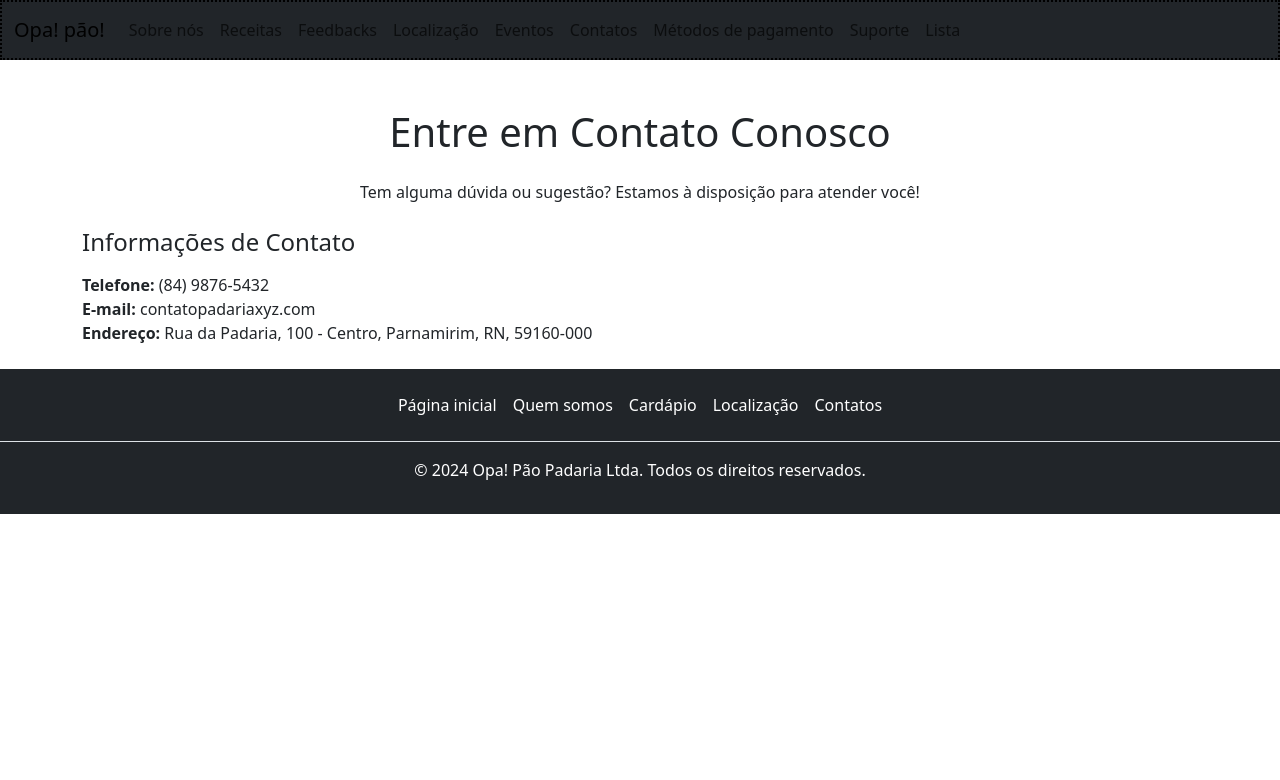
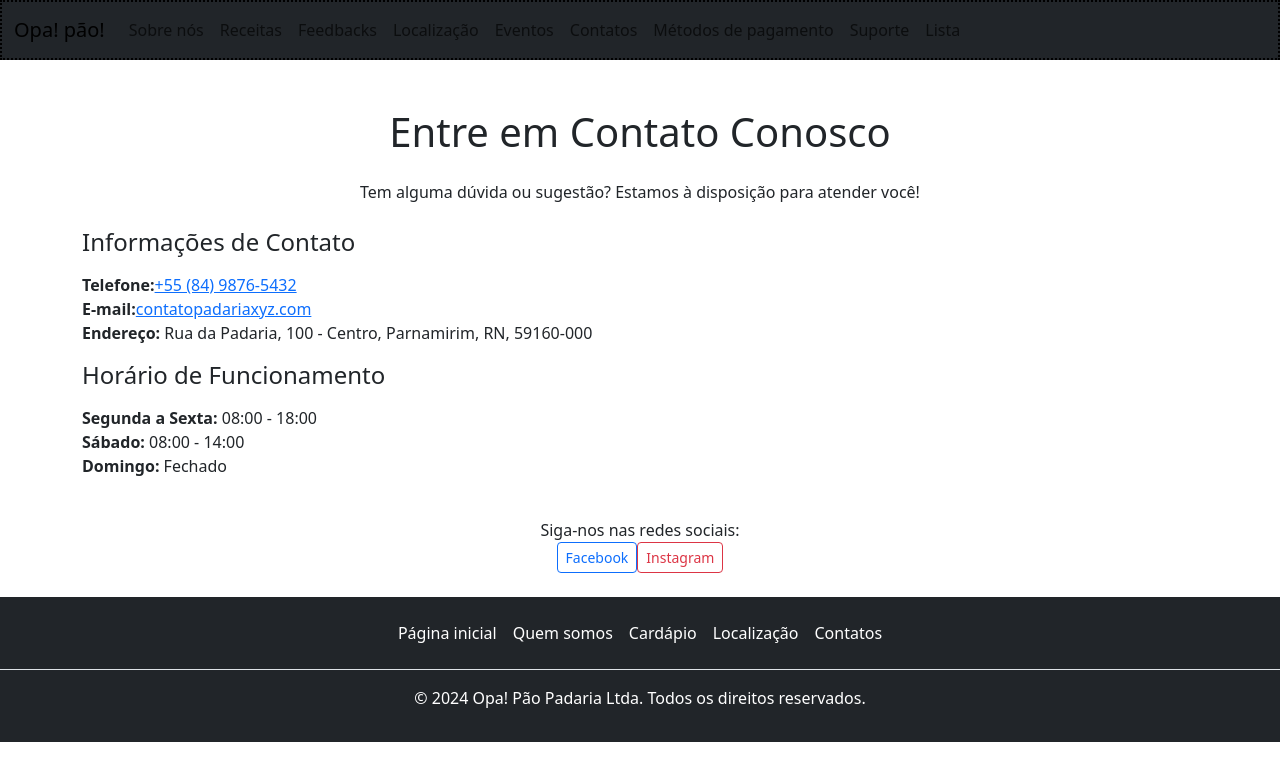
Before and after one commit to ludhill/Opapao_Padaria, an Angular app: page /contact in a window 1280 px wide. Shown: the top 780 px of the page. Built offline with nearby package versions, Linux system fonts and the light colour scheme.

Commit message:
updates1

```diff
--- a/src/app/pages/contact/contact.component.html
+++ b/src/app/pages/contact/contact.component.html
@@ -2,12 +2,29 @@
   <h1 class="text-center mb-4">Entre em Contato Conosco</h1>
   <p class="text-center mb-4">Tem alguma dúvida ou sugestão? Estamos à disposição para atender você!</p>
 
-  <div class="contact-info">
-    <h2 class="h4 mb-3">Informações de Contato</h2>
-    <ul class="list-unstyled">
-      <li><strong>Telefone:</strong> (84) 9876-5432</li>
-      <li><strong>E-mail:</strong> contatopadariaxyz.com</li>
-      <li><strong>Endereço:</strong> Rua da Padaria, 100 - Centro, Parnamirim, RN, 59160-000</li>
-    </ul>
+  <div class="row">
+    <div class="col-md-6">
+      <h2 class="h4 mb-3">Informações de Contato</h2>
+      <ul class="list-unstyled">
+        <li><strong>Telefone:</strong> <a href="tel:+558498765432">+55 (84) 9876-5432</a></li>
+        <li><strong>E-mail:</strong> <a href="mailto:contatopadariaxyz.com">contatopadariaxyz.com</a></li>
+        <li><strong>Endereço:</strong> Rua da Padaria, 100 - Centro, Parnamirim, RN, 59160-000</li>
+      </ul>
+    </div>
+
+    <div class="col-md-6">
+      <h2 class="h4 mb-3">Horário de Funcionamento</h2>
+      <ul class="list-unstyled">
+        <li><strong>Segunda a Sexta:</strong> 08:00 - 18:00</li>
+        <li><strong>Sábado:</strong> 08:00 - 14:00</li>
+        <li><strong>Domingo:</strong> Fechado</li>
+      </ul>
+    </div>
+  </div>
+
+  <div class="text-center mt-4">
+    <p class="mb-0">Siga-nos nas redes sociais:</p>
+    <a href="https://facebook.com/padariaxyz" target="_blank" class="btn btn-outline-primary btn-sm">Facebook</a>
+    <a href="https://instagram.com/padariaxyz" target="_blank" class="btn btn-outline-danger btn-sm">Instagram</a>
   </div>
 </div>
```
